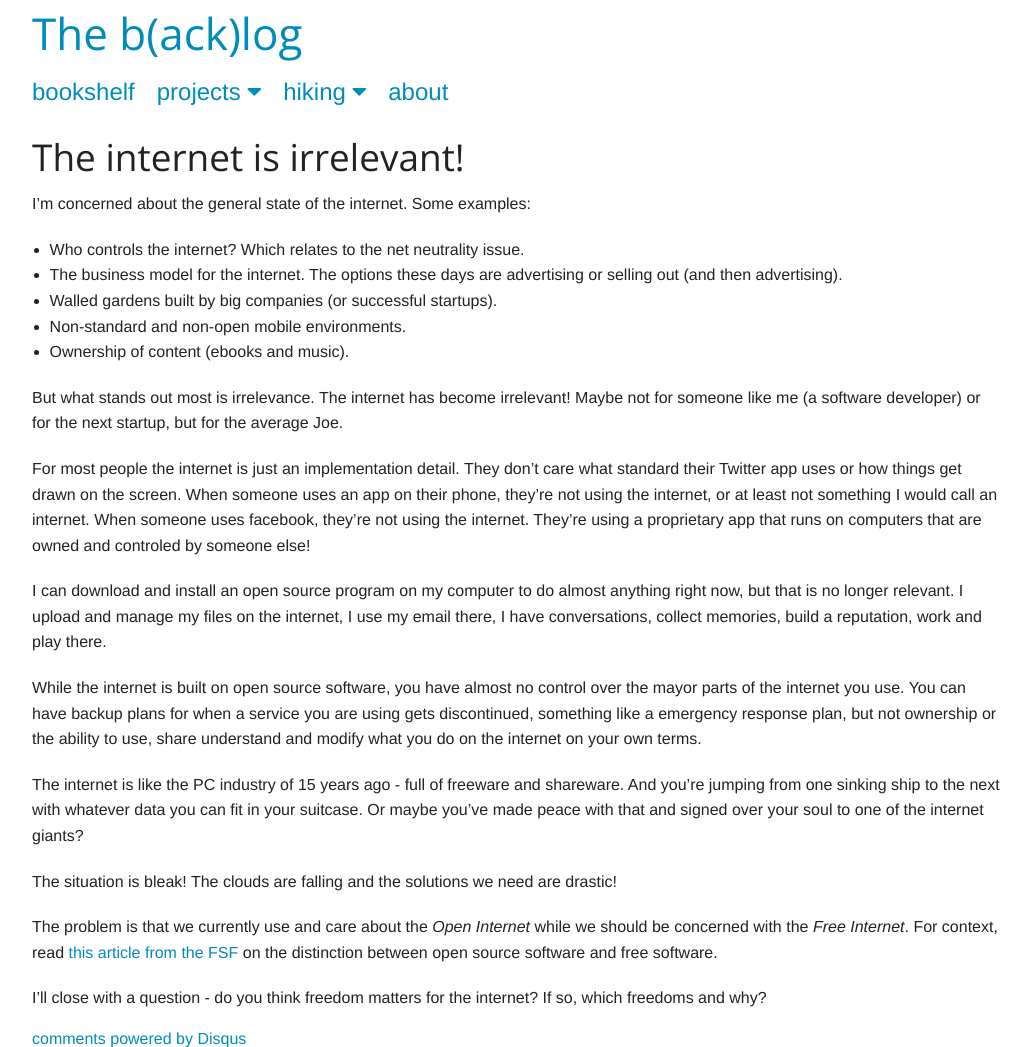
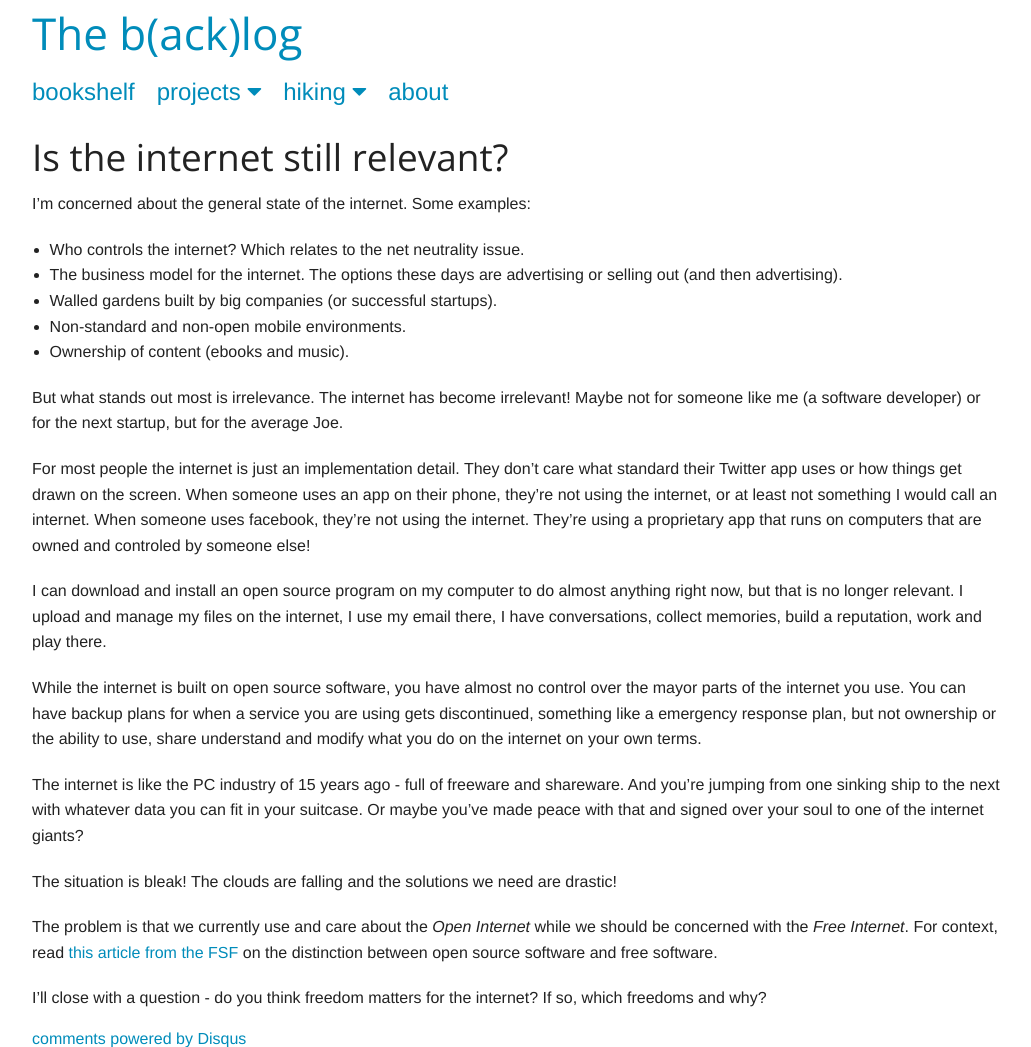
Before and after one commit to dirkcuys/thebacklog, a Jekyll site: the page built from _posts/2014-08-26-the-internet-is-irrelevant.markdown, in a window 1280 px wide. Shown: the whole page, without its empty margins (123-1154 px from the left). Built offline with Jekyll 4.4.1, drawn with Linux system fonts in a browser that asks for light colours; nearby versions of some CDN libraries; Markdown is read by kramdown in place of the engine named in the settings; comment, search, counter and statistics services are not loaded.

Commit message:
Update title

```diff
--- a/_posts/2014-08-26-the-internet-is-irrelevant.markdown
+++ b/_posts/2014-08-26-the-internet-is-irrelevant.markdown
@@ -1,5 +1,5 @@
 ---
-title: "The internet is irrelevant!"
+title: "Is the internet still relevant?"
 layout: post
 ---
 
```
